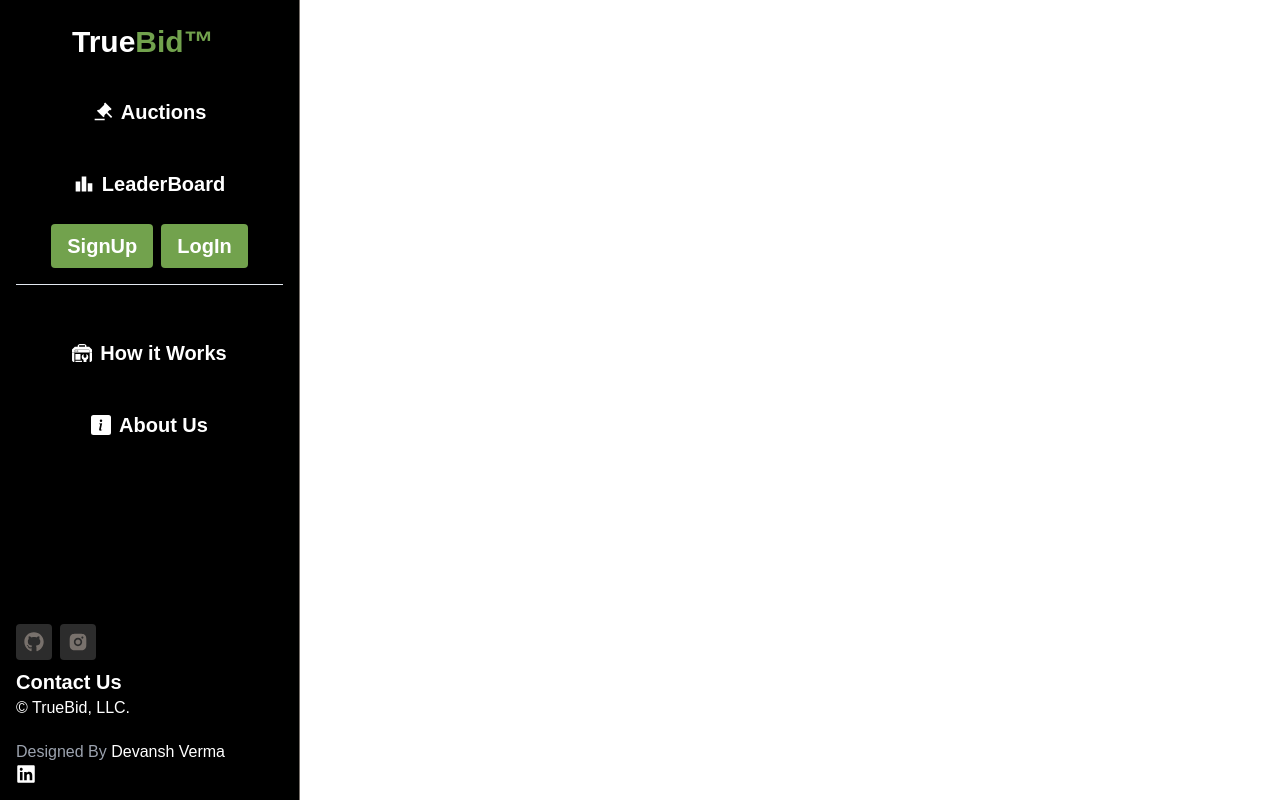
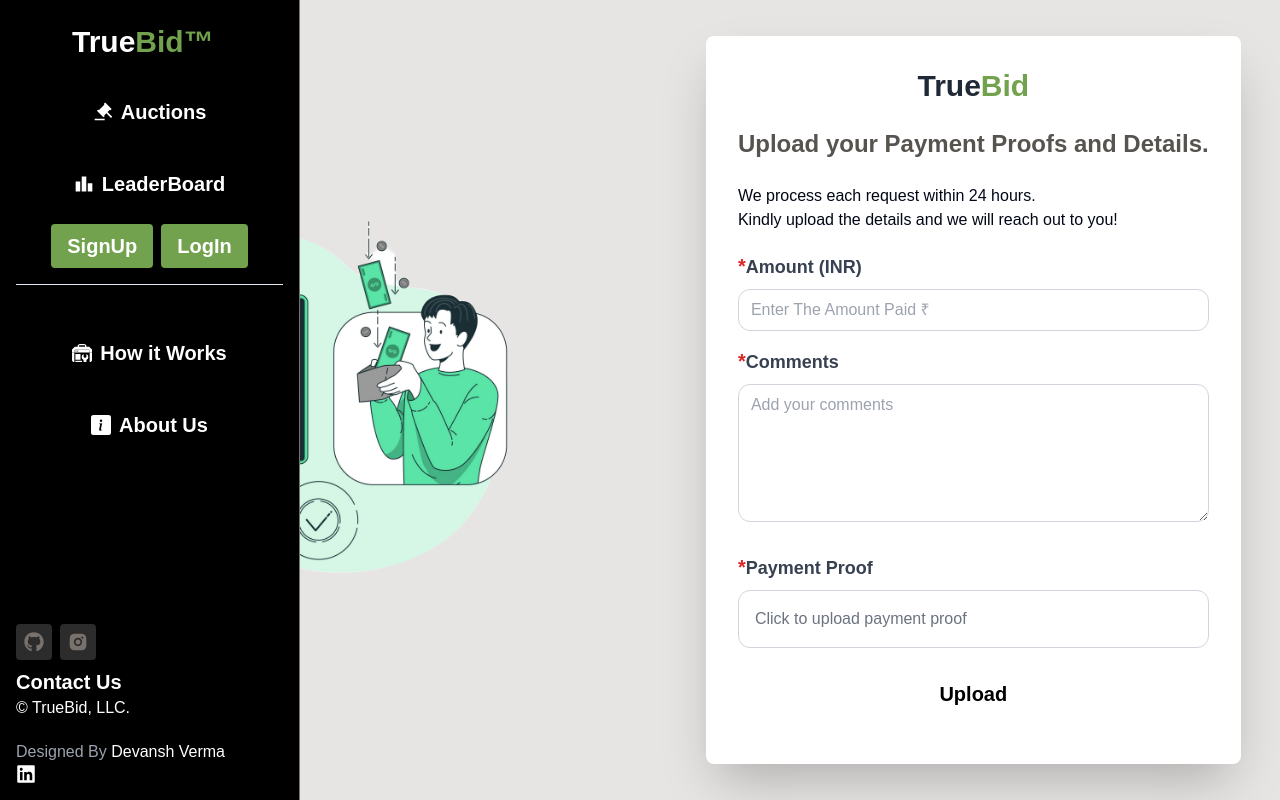
Before and after one commit to devanshV18/TrueBid, a React (Vite) app in the folder client/: page /submit-commission in a window 1280 px wide. Built offline with nearby package versions, Linux system fonts and the light colour scheme.

Commit message:
commision proof posting ui done and tested. works fine. No issues

```diff
--- a/client/src/App.jsx
+++ b/client/src/App.jsx
@@ -6,6 +6,7 @@
 import 'react-toastify/dist/ReactToastify.css';
 import Signup from './pages/Signup';
 import Login from './pages/login';
+import SubmitCommission from './pages/SubmitCommission';
 
 const App = () => {
   return (
@@ -16,6 +17,7 @@
         <Route path='/' element = { <Home/> } />
         <Route path='/sign-up' element = {<Signup/>}/>
         <Route path='/login' element = {<Login/>}/>
+        <Route path='/submit-commission' element = {<SubmitCommission/>}/>
       </Routes>
       <ToastContainer position='top-right'/>
     </Router>
--- a/client/src/pages/Signup.jsx
+++ b/client/src/pages/Signup.jsx
@@ -39,9 +39,9 @@
     role === "Auctioneer" &&
     (
         formData.append("bankAccountNumber", bankAccountNumber),
-        formData.append("accountHandlerName", accountHandlerName),
+        formData.append("AccountHandlerName", accountHandlerName),
         formData.append("ifscCode", ifscCode),
-        formData.append("bankname", bankName),
+        formData.append("bankName", bankName),
         formData.append("upiId", upiId)
     )
 
--- a/client/src/pages/SubmitCommission.jsx
+++ b/client/src/pages/SubmitCommission.jsx
@@ -1,11 +1,161 @@
-import React from 'react'
+import { postCommissionProof } from '@/store/slices/commissionSlice';
+import React, { useState } from 'react';
+import { useDispatch, useSelector } from 'react-redux';
+import paymentsIllustration2 from '../assets/paymentsIllustration2.png';
 
 const SubmitCommission = () => {
+  const [proof, setProof] = useState('');
+  const [amount, setAmount] = useState('');
+  const [comment, setComment] = useState('');
+
+  const proofHandler = (e) => {
+    const file = e.target.files[0];
+    setProof(file);
+  };
+
+  const removeProof = () => {
+    setProof('');
+  };
+
+  const dispatch = useDispatch();
+  const { loading } = useSelector((state) => state.commission);
+
+  const handlePaymentProof = (e) => {
+    e.preventDefault();
+    const formData = new FormData();
+    formData.append('proof', proof);
+    formData.append('comment', comment);
+    formData.append('amount', amount);
+    dispatch(postCommissionProof(formData));
+
+    setAmount("")
+    setComment("")
+    setProof("")
+  };
+
   return (
-    <div>
-      Commission
+    <div className="w-full flex items-center justify-center gap-0 h-screen bg-stone-200">
+      <div className="w-1/3 ml-20">
+        <img src={paymentsIllustration2} alt="Payments Illustration" />
+      </div>
+
+      <div className="bg-white p-8 rounded-lg shadow-2xl ml-40">
+        <div className="flex items-center justify-center mb-6">
+          <h2 className="text-3xl font-bold text-gray-800">
+            <span className="text-3xl">True</span>
+            <span className="text-3xl text-[#72a24d]">Bid</span>
+          </h2>
+        </div>
+
+        <p className="text-stone-600 font-bold text-2xl mb-6 text-center">
+          Upload your Payment Proofs and Details.
+        </p>
+
+        <p>We process each request within 24 hours.</p>
+        <p>Kindly upload the details and we will reach out to you!</p>
+
+        <form className="mt-5" onSubmit={handlePaymentProof}>
+          <div className="mb-4">
+            <label className="block text-gray-700 font-bold mb-2 text-lg">
+                <span className="text-red-600 text-xl">
+                    &#x2a;
+                </span>Amount (INR)
+            </label>
+
+            <input
+              type="number"
+              id="amount"
+              className="w-full px-3 py-2 border border-gray-300 rounded-xl focus:outline-none focus:ring-2 focus:ring-[#72a24d]"
+              placeholder="Enter The Amount Paid ₹"
+              value={amount}
+              onChange={(e) => setAmount(e.target.value)}
+            />
+          </div>
+
+          <div className="mb-6">
+            <label className="block text-gray-700 text-lg font-bold mb-2">
+            <span className="text-red-600 text-xl">
+                    &#x2a;
+                </span>Comments
+            </label>
+            <textarea
+              id="comment"
+              className="w-full px-3 py-2 border border-gray-300 rounded-xl focus:outline-none focus:ring-2 focus:ring-[#72a24d]"
+              placeholder="Add your comments"
+              value={comment}
+              rows={5}
+              onChange={(e) => setComment(e.target.value)}
+            />
+          </div>
+
+          <div className="mb-6">
+            <label className="block text-gray-700 text-lg font-bold mb-2">
+            <span className="text-red-600 text-xl">
+                    &#x2a;
+                </span>Payment Proof
+            </label>
+            <div
+              className="border border-gray-300 px-4 py-4 rounded-xl flex justify-between items-center cursor-pointer"
+              onClick={() => document.getElementById('fileInput').click()}
+            >
+              {proof ? (
+                <div className="flex items-center gap-2">
+                  <span className="text-gray-700">{proof.name}</span>
+                  <button
+                    type="button"
+                    className="text-red-500 hover:text-red-700 font-bold"
+                    onClick={removeProof}
+                  >
+                    &times;
+                  </button>
+                </div>
+              ) : (
+                <span className="text-gray-500">Click to upload payment proof</span>
+              )}
+              <input
+                type="file"
+                id="fileInput"
+                className="hidden"
+                onChange={proofHandler}
+                accept="image/*"
+              />
+            </div>
+          </div>
+
+          <button
+            type="submit"
+            className="w-full text-xl bg-white text-black font-bold py-2 px-4 rounded-md hover:bg-[#2c2c2c] hover:text-white transition duration-300 mb-4"
+          >
+            {loading ? (
+              <div
+                role="status"
+                className="flex justify-center items-center"
+              >
+                <svg
+                  aria-hidden="true"
+                  className="w-8 h-8 text-gray-200 animate-spin fill-[#72a24d]"
+                  viewBox="0 0 100 101"
+                  fill="none"
+                  xmlns="http://www.w3.org/2000/svg"
+                >
+                  <path
+                    d="M100 50.5908C100 78.2051 77.6142 100.591 50 100.591C22.3858 100.591 0 78.2051 0 50.5908C0 22.9766 22.3858 0.59082 50 0.59082C77.6142 0.59082 100 22.9766 100 50.5908ZM9.08144 50.5908C9.08144 73.1895 27.4013 91.5094 50 91.5094C72.5987 91.5094 90.9186 73.1895 90.9186 50.5908C90.9186 27.9921 72.5987 9.67226 50 9.67226C27.4013 9.67226 9.08144 27.9921 9.08144 50.5908Z"
+                    fill="currentColor"
+                  />
+                  <path
+                    d="M93.9676 39.0409C96.393 38.4038 97.8624 35.9116 97.0079 33.5539C95.2932 28.8227 92.871 24.3692 89.8167 20.348C85.8452 15.1192 80.8826 10.7238 75.2124 7.41289C69.5422 4.10194 63.2754 1.94025 56.7698 1.05124C51.7666 0.367541 46.6976 0.446843 41.7345 1.27873C39.2613 1.69328 37.813 4.19778 38.4501 6.62326C39.0873 9.04874 41.5694 10.4717 44.0505 10.1071C47.8511 9.54855 51.7191 9.52689 55.5402 10.0491C60.8642 10.7766 65.9928 12.5457 70.6331 15.2552C75.2735 17.9648 79.3347 21.5619 82.5849 25.841C84.9175 28.9121 86.7997 32.2913 88.1811 35.8758C89.083 38.2158 91.5421 39.6781 93.9676 39.0409Z"
+                    fill="currentFill"
+                  />
+                </svg>
+              </div>
+            ) : (
+              'Upload'
+            )}
+          </button>
+        </form>
+      </div>
     </div>
-  )
-}
+  );
+};
 
-export default SubmitCommission
+export default SubmitCommission;
```
Also changed, not shown: client/src/assets/paymentsIllustration.png (added), client/src/assets/paymentsIllustration2.png (added).
